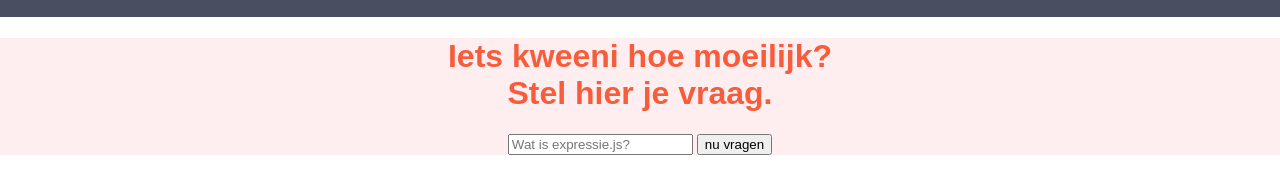
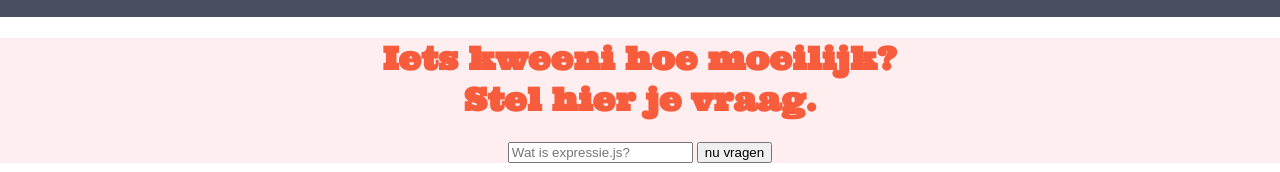
Before and after one commit to frederik850/webtech3, a plain HTML site: page kweeni.html in a window 1280 px wide. Shown: the part 41-213 px from the top of the page. Drawn offline with Linux system fonts and the light colour scheme.

Commit message:
Added font

```diff
--- a/css/style.css
+++ b/css/style.css
@@ -18,7 +18,7 @@ header{
 
 header h1{
     color: #f75c3c;
-    font-family: 'Arial', sans-serif;
+    font-family: 'Ultra', serif;
 }
 
 .main{
--- a/kweeni.html
+++ b/kweeni.html
@@ -5,6 +5,7 @@
     <meta charset="UTF-8">
     <title>Kweeni</title>
     <link rel="stylesheet" href="css/style.css">
+    <link href="https://fonts.googleapis.com/css?family=Ultra" rel="stylesheet">
     <meta name="viewport" content="width=device-width, initial-scale=1.0">
 </head>
 
```
